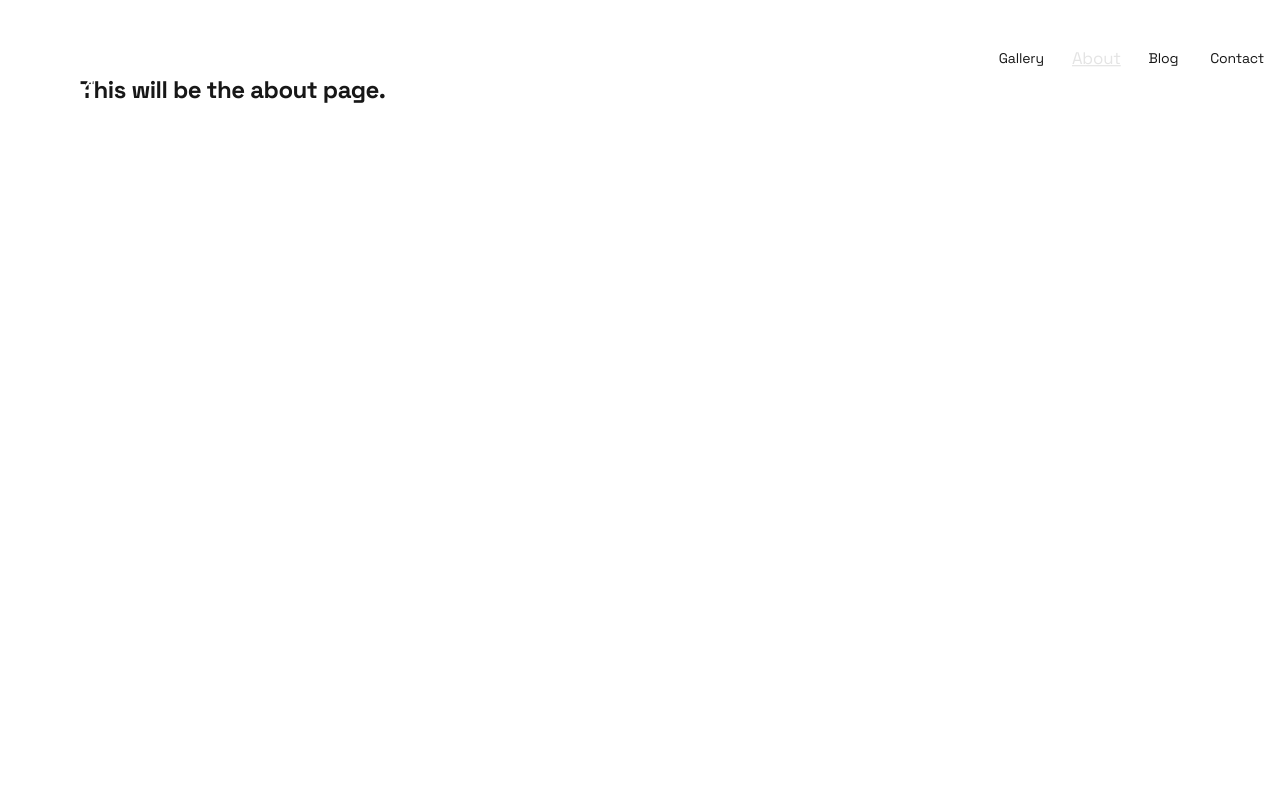
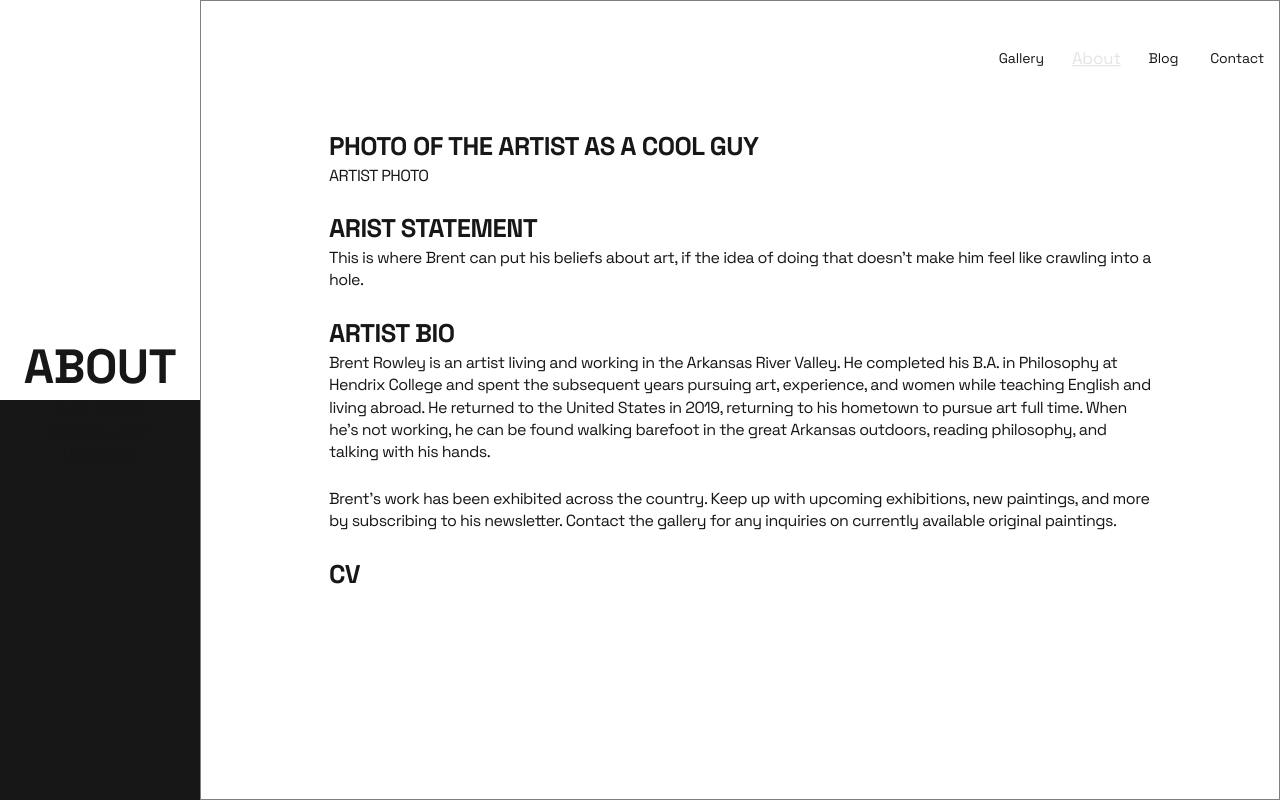
Before and after one commit to therealsarahp/brentjrowley2025, a Next.js app: page /about in a window 1280 px wide. Built offline with nearby package versions, Linux system fonts and the light colour scheme.

Commit message:
init commit on about page

```diff
--- a/src/app/about/about.module.css
+++ b/src/app/about/about.module.css
@@ -6,12 +6,140 @@
     --button-primary-hover: #383838;
     --button-secondary-hover: #f2f2f2;
 
-    display: grid;
-    grid-template-rows: 20px 1fr 20px;
+    /*display: grid;*/
+    /*grid-template-rows: 20px 1fr 20px;*/
     align-items: center;
     justify-items: left;
     min-height: 100svh;
-    padding: 80px;
+    /*padding: 80px;*/
     gap: 64px;
     font-family: var(--font-grotesk);
 }
+
+@media only screen and (min-width: 0rem){
+    .main {
+        display: block;
+    }
+
+    .sideHeader{
+        padding-top: 20vw;
+        /*height: 100vh;*/
+        width: 100vw;
+        text-align: center;
+        display: grid;
+        grid-template-rows: 50% 50%;
+        /*align-items: center;*/
+        position: sticky;
+    }
+
+    .sideHeader h1{
+        font-size: 3rem;
+        text-align: center;
+        align-content: end;
+    }
+
+    .aboutList{
+        background-color: var(--button-primary-hover);
+        display: inline-flex;
+    }
+
+    .aboutList ul{
+        list-style-type: none;
+        display: inline-flex;
+    }
+    .aboutList li{
+        padding: 1rem;
+        /*padding-right: 1rem;*/
+        /*padding-left: 1rem;*/
+    }
+
+    .right{
+        border: 1px solid gray;
+        display: block;
+        padding-top: 10vw;
+        /*padding-right: */
+        padding-right: 2rem;
+        padding-left: 2rem;
+    }
+    .right p{
+        line-height: 1.4rem;
+        padding-bottom: 1.5rem;
+    }
+    .right h3 {
+        font-size: 1.6rem;
+    }
+
+    .artistPhoto{
+
+    }
+
+    .artistStatement{
+
+    }
+
+    .artistBio{
+
+    }
+}
+
+@media only screen and (min-width: 43.5rem){
+    .main {
+        display: grid;
+        grid-template-columns: 200px calc(100vw - 200px);
+    }
+
+    .sideHeader{
+        padding: 0;
+        height: 100vh;
+        width: auto;
+        text-align: center;
+        display: grid;
+        grid-template-rows: 50% 50%;
+        /*align-items: center;*/
+        position: sticky;
+    }
+
+    .sideHeader h1{
+        font-size: 3rem;
+        text-align: center;
+        align-content: end;
+    }
+
+    .aboutList{
+        display: block;
+        background-color: var(--darkPrimary);
+    }
+
+    .aboutList ul{
+        list-style-type: none;
+        display: block;
+    }
+    .aboutList li{
+        padding: 0;
+    }
+
+    .right{
+        border: 1px solid gray;
+        display: block;
+        padding-top: 10vw;
+        padding-right: 10vw;
+        padding-left: 10vw;
+    }
+
+    .right p{
+        line-height: 1.4rem;
+        padding-bottom: 1.5rem;
+    }
+
+    .artistPhoto{
+
+    }
+
+    .artistStatement{
+
+    }
+
+    .artistBio{
+
+    }
+}
--- a/src/app/about/page.tsx
+++ b/src/app/about/page.tsx
@@ -3,11 +3,66 @@ import styles from './about.module.css'
 export default function About(){
     return(
         <div className={styles.page}>
-            <main>
-                <section>
+            <main className={styles.main}>
+                <section className={styles.sideHeader}>
                     <h1>
-                        This will be the about page.
+                        ABOUT
                     </h1>
+                    <div className={styles.aboutList}>
+                        <ul>
+                            <li>
+                                SHOP PRINTS
+                            </li>
+                            <li>
+                                FIND GALLERY
+                            </li>
+                            <li>
+                                UPCOMING
+                            </li>
+                        </ul>
+                    </div>
+                </section>
+                <section className={styles.right}>
+                    <div className={styles.artistPhoto}>
+                        <h3>
+                            PHOTO OF THE ARTIST AS A COOL GUY
+                        </h3>
+                        <p>
+                            ARTIST PHOTO
+                        </p>
+                    </div>
+                    <div className={styles.artistStatement}>
+                        <h3>
+                            ARIST STATEMENT
+                        </h3>
+                        <p>
+                            This is where Brent can put his beliefs about art, if the idea of doing that doesn't make
+                            him feel like crawling into a hole.
+                        </p>
+                    </div>
+                    <div className={styles.artistBio}>
+                        <h3>
+                            ARTIST BIO
+                        </h3>
+                        <p>
+                            Brent Rowley is an artist living and working in the Arkansas River Valley. He completed his
+                            B.A. in Philosophy at Hendrix College and spent the subsequent years pursuing art, experience,
+                            and women while teaching English and living abroad. He returned to the United States in 2019,
+                            returning to his hometown to pursue art full time. When he's not working, he can be found
+                            walking barefoot in the great Arkansas outdoors, reading philosophy, and talking with his hands.
+                            <br/>
+                        </p>
+                        <p>
+                            Brent's work has been exhibited across the country. Keep up with upcoming exhibitions, new
+                            paintings, and more by subscribing to his newsletter. Contact the gallery for any inquiries on currently available
+                            original paintings.
+                        </p>
+                    </div>
+                    <div>
+                        <h3>
+                            CV
+                        </h3>
+                    </div>
                 </section>
             </main>
 
--- a/src/components/SeriesTiles.tsx
+++ b/src/components/SeriesTiles.tsx
@@ -10,7 +10,7 @@ export default function SeriesTiles(props: SeriesTilesInterface) {
     return(
         // <div className={styles.tile}>
             <li className={styles.tile}>
-                <a href="" className={styles.title}>
+                <a href="/gallery/series" className={styles.title}>
                     <span className={styles.titleText}>Title</span>
                     <Image src={Daphne}
                            alt={"daphne"}
```
